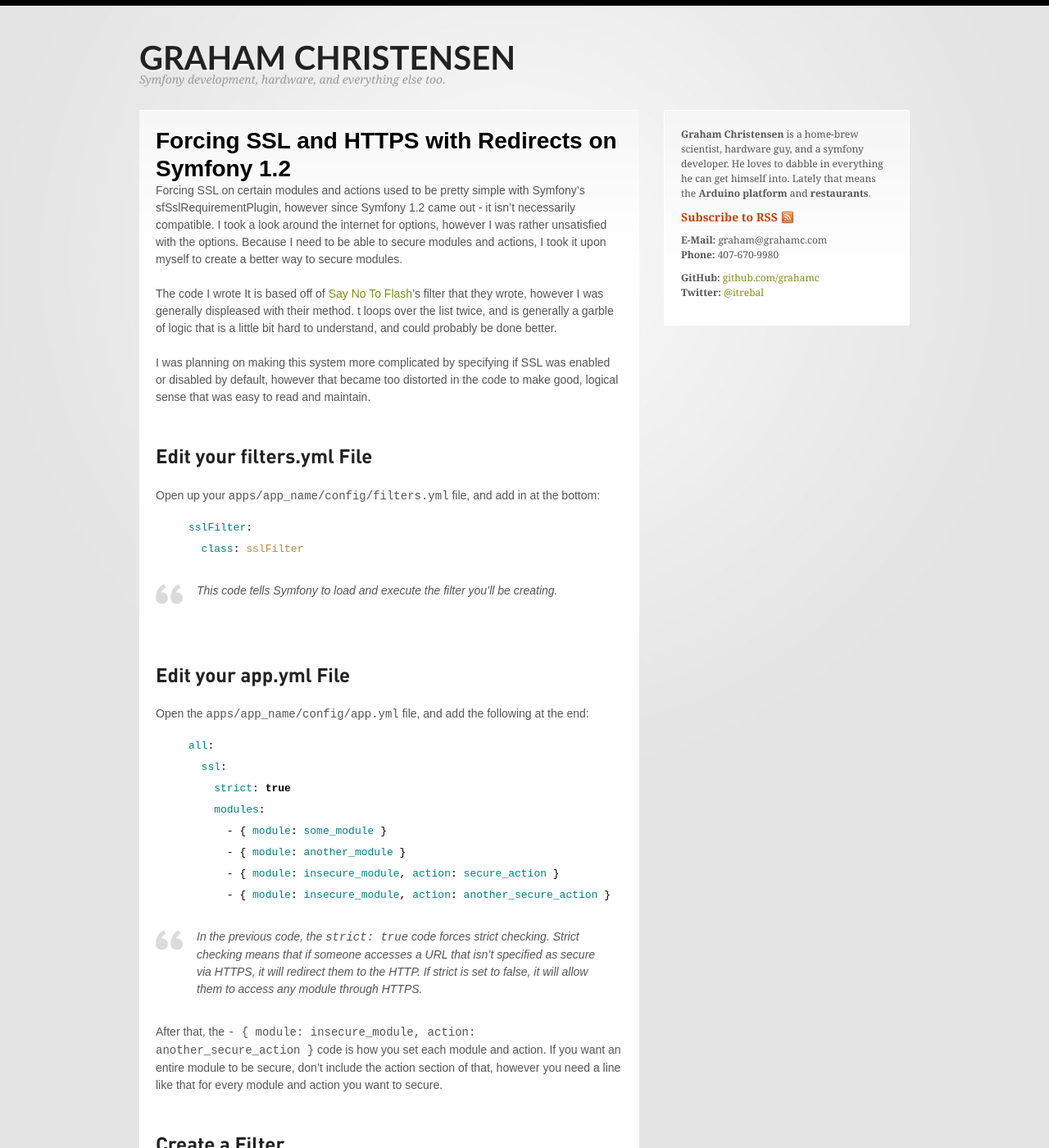
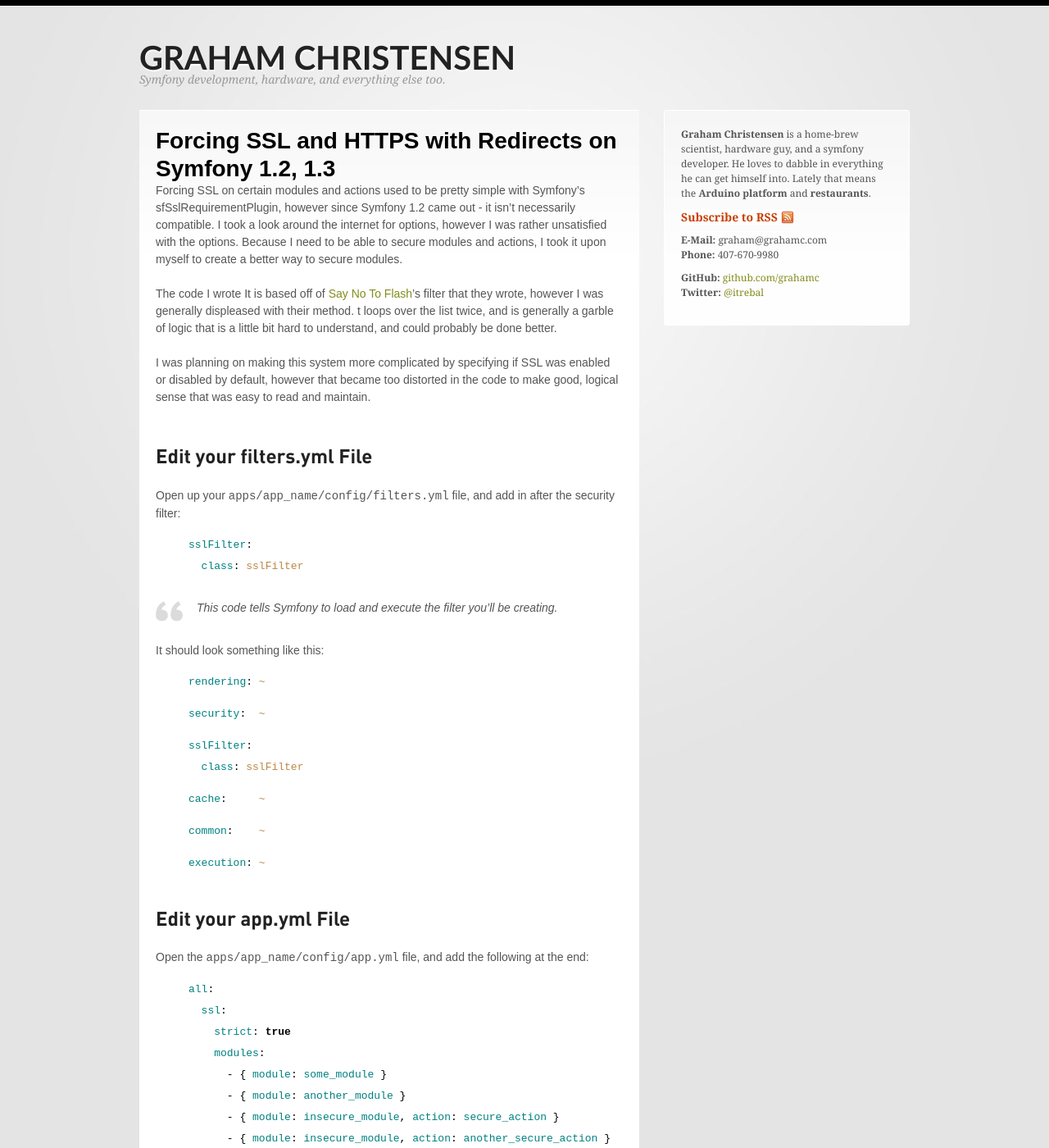
Before and after one commit to grahamc/grahamc.github.com, a Jekyll site: the page built from _posts/2009-09-01-forcing-ssl-with-symfony-1-2.markdown, in a window 1280 px wide and 1400 px high. Shown: the whole window at 82% size. Built offline with Jekyll 4.4.1, drawn with Linux system fonts in a browser that asks for light colours; comment, search, counter and statistics services are not loaded.

Commit message:
Thanks to @ramsey for pointing out the instructions on adding the filter.

```diff
--- a/_posts/2009-09-01-forcing-ssl-with-symfony-1-2.markdown
+++ b/_posts/2009-09-01-forcing-ssl-with-symfony-1-2.markdown
@@ -1,6 +1,6 @@
 ---
 layout: post
-title: Forcing SSL and HTTPS with Redirects on Symfony 1.2
+title: Forcing SSL and HTTPS with Redirects on Symfony 1.2, 1.3
 disqus_id: 133 http://iamgraham.net/?p=133
 ---
 Forcing SSL on certain modules and actions used to be pretty simple with
@@ -21,13 +21,29 @@
 to make good, logical sense that was easy to read and maintain.
 
 ### Edit your filters.yml File
-Open up your `apps/app_name/config/filters.yml` file, and add in at the bottom:
+Open up your `apps/app_name/config/filters.yml` file, and add in after the security filter:
 
 {% highlight yaml %}
 sslFilter:
   class: sslFilter
 {% endhighlight %}
 > This code tells Symfony to load and execute the filter you'll be creating.
+
+It should look something like this:
+{% highlight yaml %}
+rendering: ~
+
+security:  ~
+
+sslFilter:
+  class: sslFilter
+
+cache:     ~
+
+common:    ~
+
+execution: ~
+{% endhighlight %}
 
 
 ### Edit your app.yml File
```
